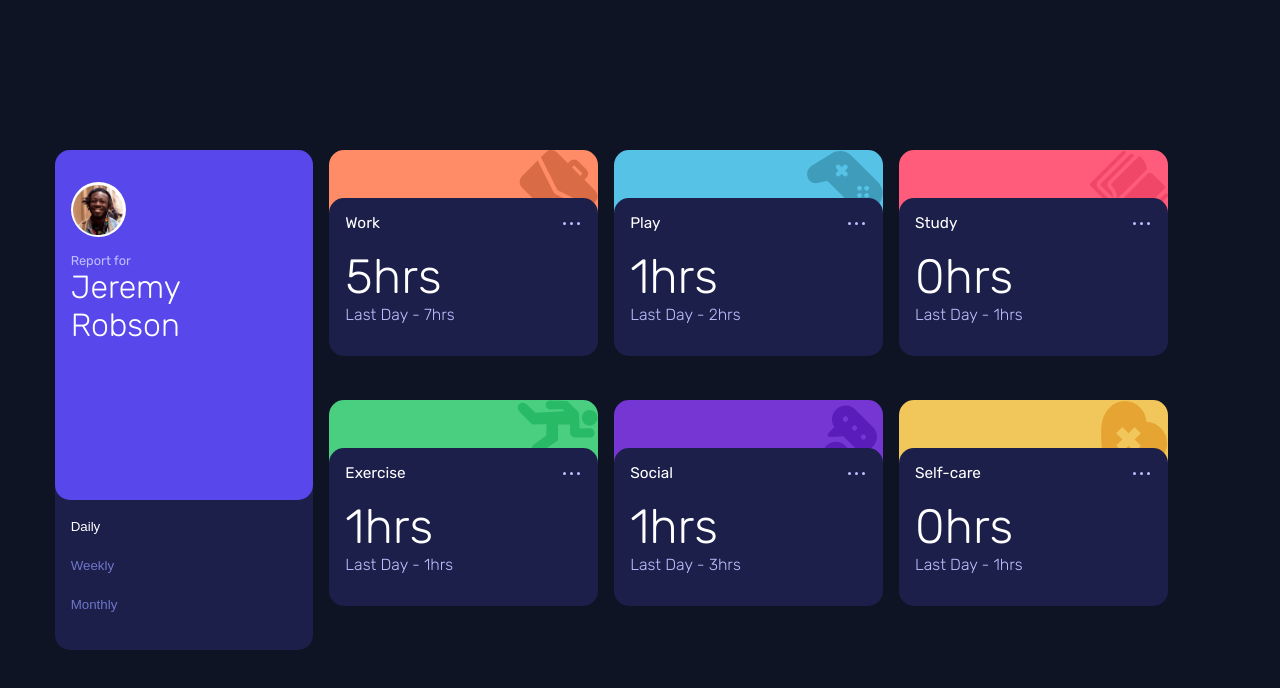
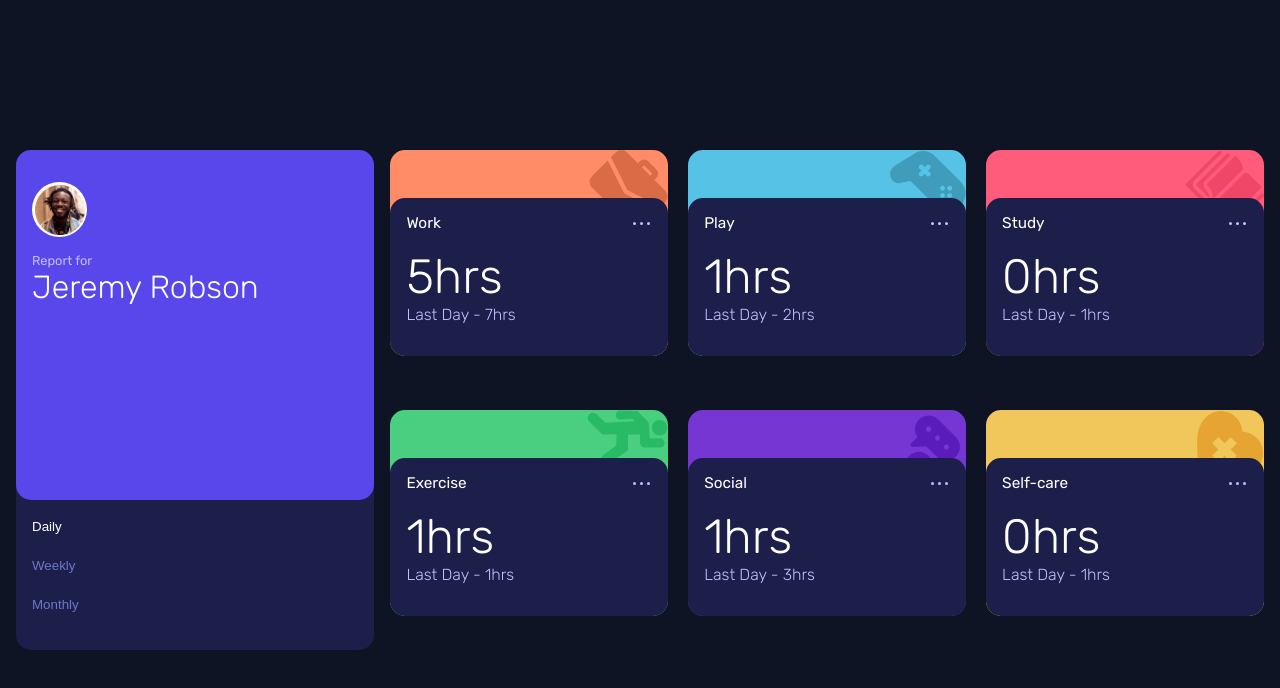
Before and after one commit to kalibir/Time-tracking-dashboard-challenge, a React (Create React App) app in the folder time-tracking-dashboard/: page / in a window 1280 px wide. Shown: the top 688 px of the page. Built offline with nearby package versions, Linux system fonts and the light colour scheme.

Commit message:
changed wrappers display to grid

```diff
--- a/time-tracking-dashboard/src/desktop-layout.css
+++ b/time-tracking-dashboard/src/desktop-layout.css
@@ -1,27 +1,29 @@
 @media (min-width: 768px) {
 	.main {
 		max-width: 100vw;
+		max-height: 100vh;
 		height: 100vh;
-		display: flex;
-		justify-content: center;
+		width: 100vw;
+		display: grid;
+		grid-template-columns: 30% 70%;
+		padding: 1em;
 		align-items: center;
-		margin: 0;
-		padding: 0;
 	}
 
 	.main > .user-wrapper {
-		max-width: 30%;
+		max-width: 100%;
 		max-height: 500px;
 		height: 500px;
 		margin-right: 1em;
 	}
 
 	.main > .data-wrapper {
-		max-width: 70%;
-		width: 70%;
+		max-width: 100%;
+		max-height: 500px;
 		height: 500px;
-		display: flex;
-		flex-wrap: wrap;
+		display: grid;
+		grid-template-columns: repeat(3, 1fr);
+		gap: 20px;
 	}
 
 	.user-card {
@@ -43,9 +45,6 @@
 		max-width: 70%;
 	}
 
-	.card-text > .card-assigner {
-	}
-
 	.card-text > .user-name {
 		font-size: 2em;
 		font-weight: 300;
@@ -64,10 +63,7 @@
 
 	.data-wrapper > .activity-card {
 		margin: 0;
-		width: 30%;
-		height: 40%;
-		margin-right: 1em;
-		margin-bottom: 1em;
+		align-self: start;
 	}
 
 	.info-wrapper > .card-header {
```
